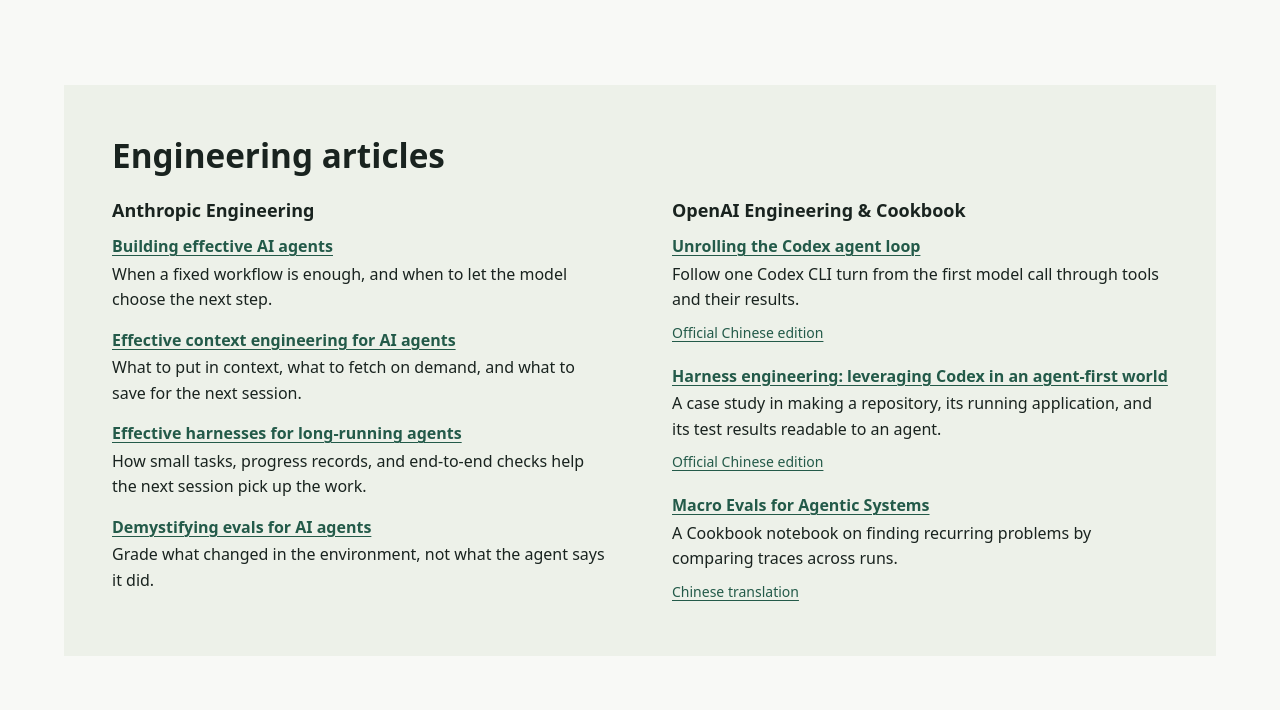
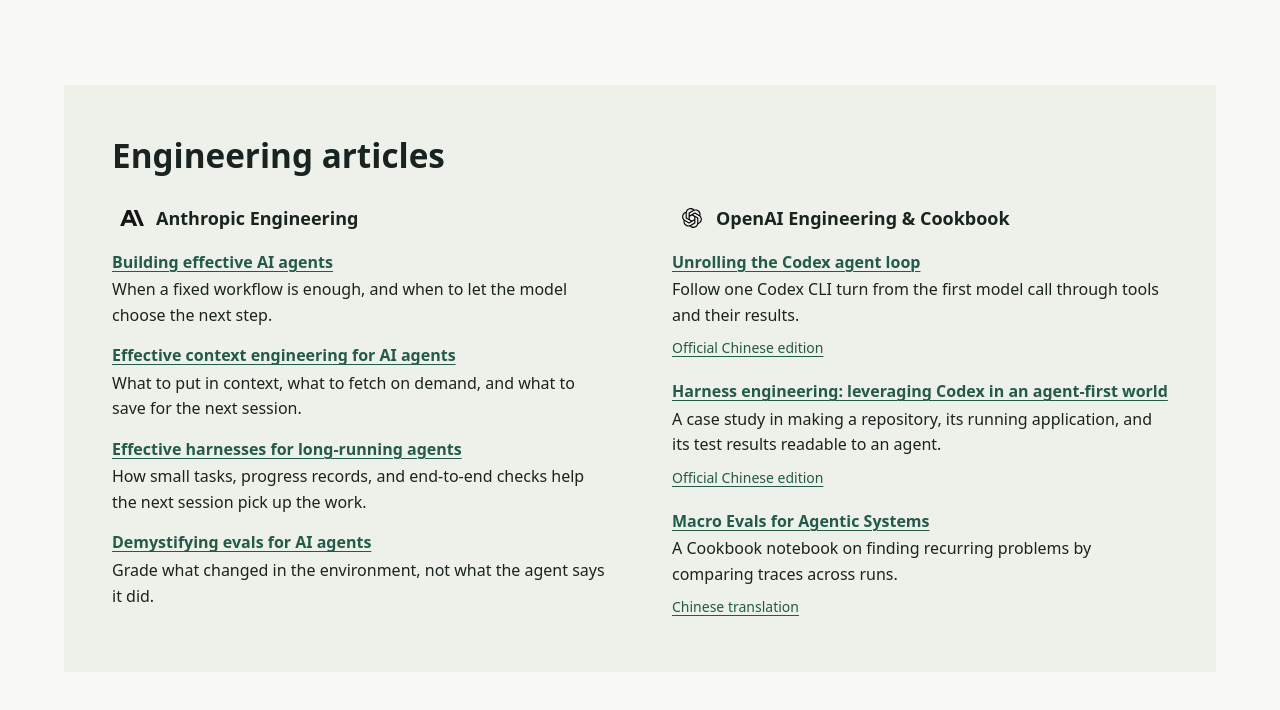
Before and after one commit to FlowingFun/awsome-agentic-books, a plain HTML site: page site/index.html in a window 1280 px wide. Shown: the part 870-1580 px from the top of the page. Drawn offline with Linux system fonts and the light colour scheme; files whose address does not match are found by name.

Commit message:
Add publisher logos to the bilingual article index

```diff
--- a/site/index.html
+++ b/site/index.html
@@ -78,7 +78,10 @@
         <h2 id="articles-title">Engineering articles</h2>
         <div class="article-groups">
           <section aria-labelledby="essays-title">
-            <h3 id="essays-title" class="publisher">Anthropic Engineering</h3>
+            <h3 id="essays-title" class="publisher">
+              <img class="publisher-logo" src="anthropic-logo.svg" width="92" height="64" alt="">
+              <span>Anthropic Engineering</span>
+            </h3>
             <ul class="entries">
               <li><h4><a href="https://www.anthropic.com/research/building-effective-agents">Building effective AI agents</a></h4><p>When a fixed workflow is enough, and when to let the model choose the next step.</p></li>
               <li><h4><a href="https://www.anthropic.com/research/effective-context-engineering-for-ai-agents">Effective context engineering for AI agents</a></h4><p>What to put in context, what to fetch on demand, and what to save for the next session.</p></li>
@@ -87,7 +90,10 @@
             </ul>
           </section>
           <section aria-labelledby="openai-essays-title">
-            <h3 id="openai-essays-title" class="publisher">OpenAI Engineering &amp; Cookbook</h3>
+            <h3 id="openai-essays-title" class="publisher">
+              <img class="publisher-logo publisher-logo--openai" src="openai-logo.svg" width="716" height="716" alt="">
+              <span>OpenAI Engineering &amp; Cookbook</span>
+            </h3>
             <ul class="entries">
               <li>
                 <h4><a href="https://openai.com/index/unrolling-the-codex-agent-loop/">Unrolling the Codex agent loop</a></h4>
--- a/site/library.css
+++ b/site/library.css
@@ -226,7 +226,22 @@ a:focus-visible { outline: 2px solid var(--link); outline-offset: 4px; }
   gap: clamp(1.5rem, 5vw, 4rem);
 }
 
-.publisher { margin: 0 0 0.85rem; font-size: var(--title); line-height: 1.35; font-weight: 720; }
+.publisher {
+  display: grid;
+  grid-template-columns: 2.5rem minmax(0, 1fr);
+  align-items: center;
+  gap: 0.25rem;
+  min-height: 2.5rem;
+  margin: 0 0 0.85rem;
+  font-size: var(--title);
+  line-height: 1.35;
+  font-weight: 720;
+}
+
+/* Official marks, used unaltered to identify article sources: Anthropic press kit and OpenAI brand kit. */
+.publisher-logo { justify-self: center; width: 1.5rem; height: auto; }
+/* The Blossom SVG includes clear space; keep it intact and size the canvas accordingly. */
+.publisher-logo--openai { width: 100%; }
 .article-groups .entries > li + li { margin-top: 1.05rem; }
 
 @media (max-width: 45rem) {
```
Also changed, not shown: site/zh.html (+8 -2 lines), site/anthropic-logo.svg (added), site/openai-logo.svg (added).
